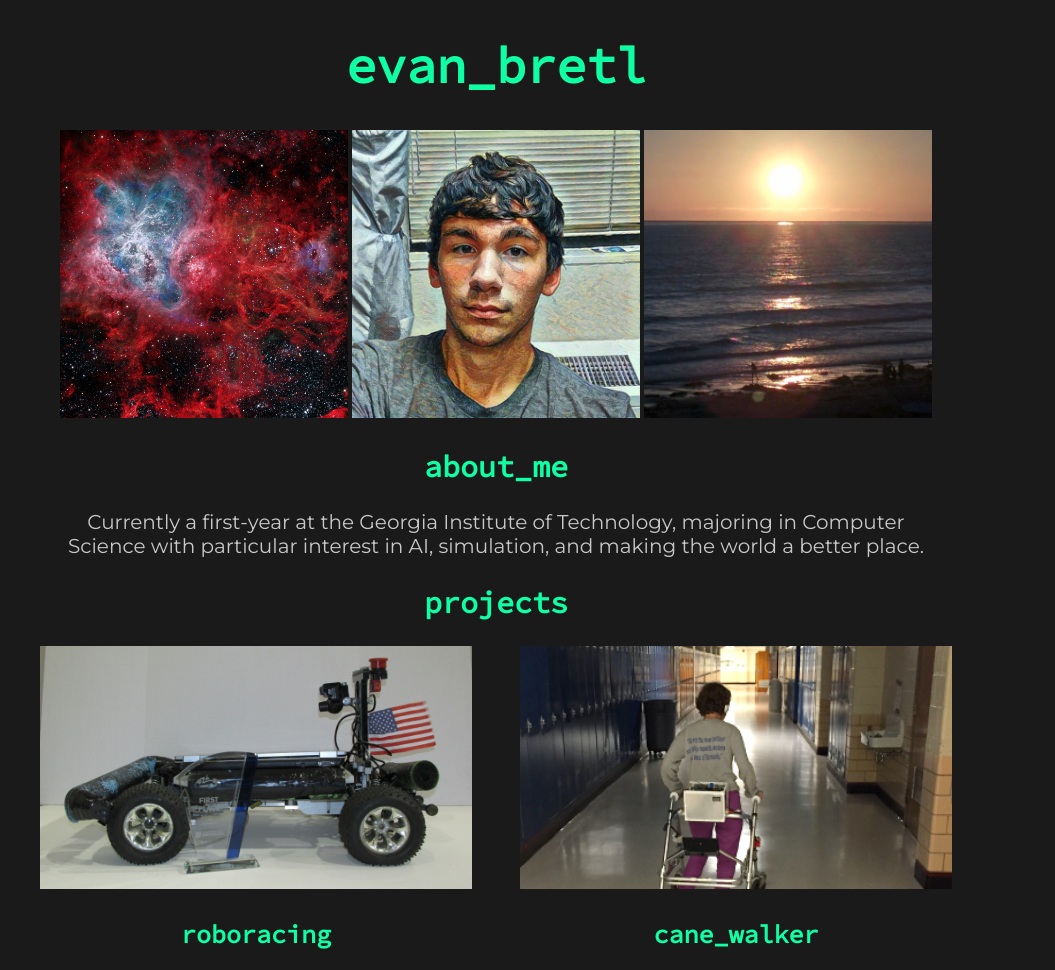
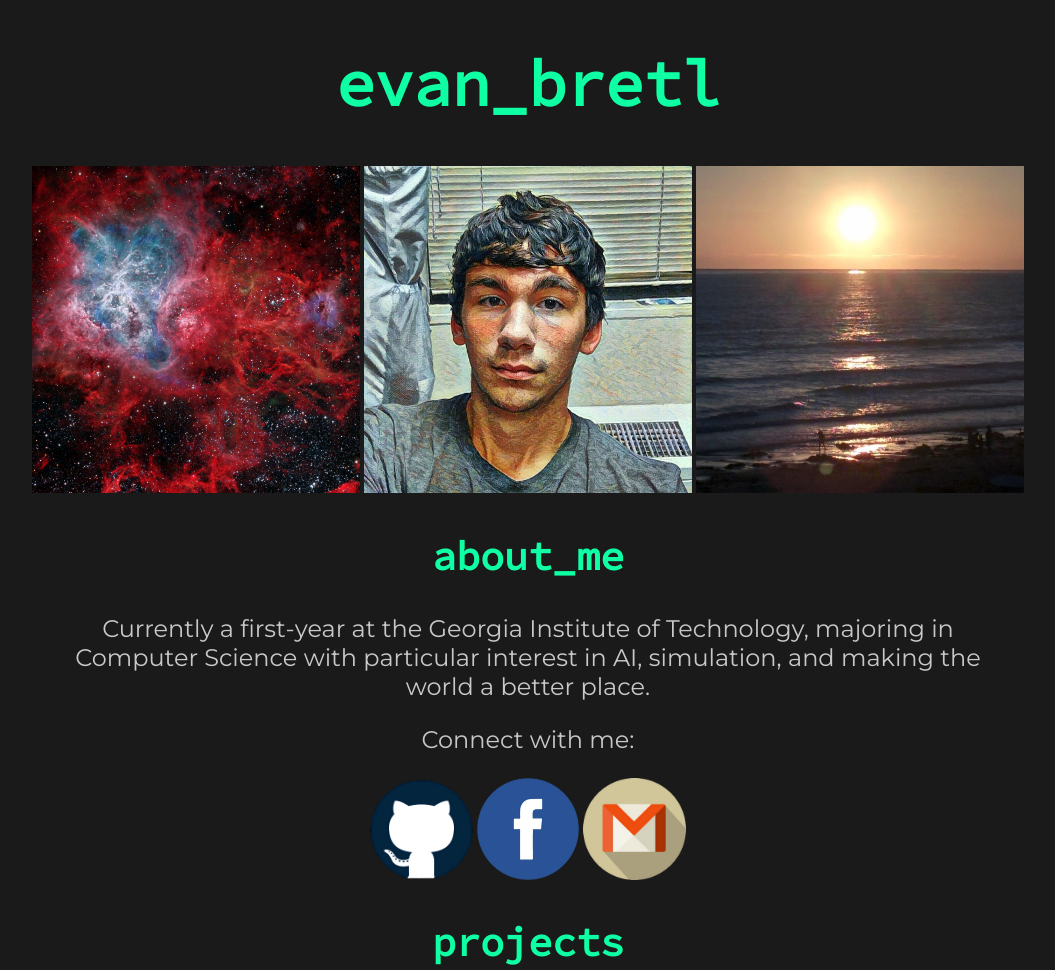
Before and after one commit to ebretl/evanxq.github.io, a plain HTML site: page index.html in a window 1280 px wide. Shown: the top 970 px of the page, without its empty margins (112-1167 px from the left). Drawn offline with Linux system fonts and the light colour scheme.

Commit message:
connect with me section and font scaling

```diff
--- a/index.html
+++ b/index.html
@@ -4,16 +4,19 @@
 
 <meta name="viewport" content="width=device-width, initial-scale=1">
 <link rel="stylesheet" href="https://fonts.googleapis.com/css?family=Montserrat|Source+Code+Pro">
-<body style="max-width:1200px">
+<body>
 
 <style>
 	body {
 		background-color: #1a1a1a;
+		max-width:1500px;
+		margin-left: auto;
+		margin-right: auto;
 	}
 
 	h1 {
 		font-family: 'Source Code Pro', monospace;
-		font-size: 50px;
+		font-size: 4em;
 		text-align: center;
 		color: #0fffa5;
 
@@ -21,21 +24,22 @@
 
 	h2 {
 		font-family: 'Source Code Pro', monospace;
-		font-size: 30px;
+		font-size: 2.5em;
 		text-align: center;
 		color: #0fffa5;
 	}
 
 	h3 {
 		font-family: 'Source Code Pro', monospace;
-		font-size: 25px;
+		font-size: 2em;
 		text-align: center;
 		color: #0fffa5;
 	}
 
 	.centered-horiz {
 		width: 80%;
-		margin-left: 10%;
+		margin-left: auto;
+		margin-right: auto;
 	}
 
 	.centered-vert {
@@ -54,7 +58,7 @@
 
 	p {
 		font-family: 'Montserrat', sans-serif;
-		font-size: 20px;
+		font-size: 1.5em;
 		color: #c8c8c8;
 		text-align: center;
 		margin-left: 4%;
@@ -64,19 +68,35 @@
 	a {
 		color: #c8c8c8;
 	}
+
+	.headerimg {
+		width: 32%;
+	}
+	.iconimg {
+		width: 10%;
+	}
 </style>
 
 <div class="centered-horiz">
 	<h1>evan_bretl</h1>
 	<div style="text-align: center">
-		<img src="img/Tarantula_Drudis.jpg" style="width: 30%;">
-		<img src="img/prisma_face.jpg" style="width: 30%">
-		<img src="img/cali_sunset.jpg" style="width: 30%;">
+		<img src="img/Tarantula_Drudis.jpg" class="headerimg">
+		<img src="img/prisma_face.jpg" class="headerimg">
+		<img src="img/cali_sunset.jpg" class="headerimg">
 	</div>
 	<h2>about_me</h2>
 	<p>
 		Currently a first-year at the Georgia Institute of Technology, majoring in Computer Science with particular interest in AI, simulation, and making the world a better place.
 	</p>
+	<p>
+		Connect with me:
+	</p>
+
+	<div style="text-align: center">
+		<a href="https://github.com/evanxq/"><img src="icons/github.png" class="iconimg"></a>
+		<a href="https://www.facebook.com/evan.bretl"><img src="icons/facebook.png" class="iconimg"></a>
+		<a href="mailto:evanbretl4@gmail.com"><img src="icons/gmail.png" class="iconimg"></a>
+	</div>
 
 	<h2>projects</h2>
 
```
Also changed, not shown: icons/facebook.png (added), icons/github.png (added), icons/gmail.png (added).
